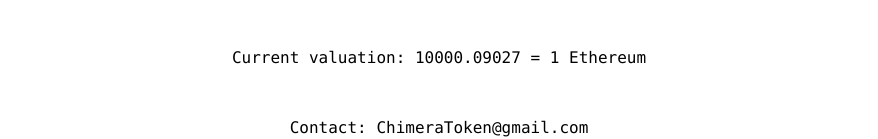
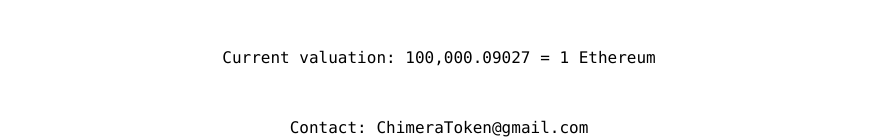
Before and after one commit to XianLabs/XianLabs.github.io, a plain HTML site: page index.html in a window 1280 px wide. Shown: the part 607-746 px from the top of the page, without its empty margins (201-1079 px from the left). Drawn offline with Linux system fonts and the light colour scheme; a script that the page names is missing.

Commit message:
Update index.html

```diff
--- a/index.html
+++ b/index.html
@@ -106,7 +106,7 @@
  <p>Chimera (kay-mayer-uh) (CMRA)</p> <br>
  <p>Contract: 0x37737ad7e32ed440c312910cfc4a2e4d52867caf</p> <br>
  <p>Max supply: 100,000,000</p> <br>
- <p>Current valuation: 10000.09027 = 1 Ethereum</p> <br>
+ <p>Current valuation: 100,000.09027 = 1 Ethereum</p> <br>
  <p>Contact: ChimeraToken@gmail.com</p><br>
  <p><a href="https://etherscan.io/token/0x37737ad7e32ed440c312910cfc4a2e4d52867caf">Etherscan Link</a></p><br>
  <p><a href="https://twitter.com/ChimeraToken">Twitter</a></p>
```
